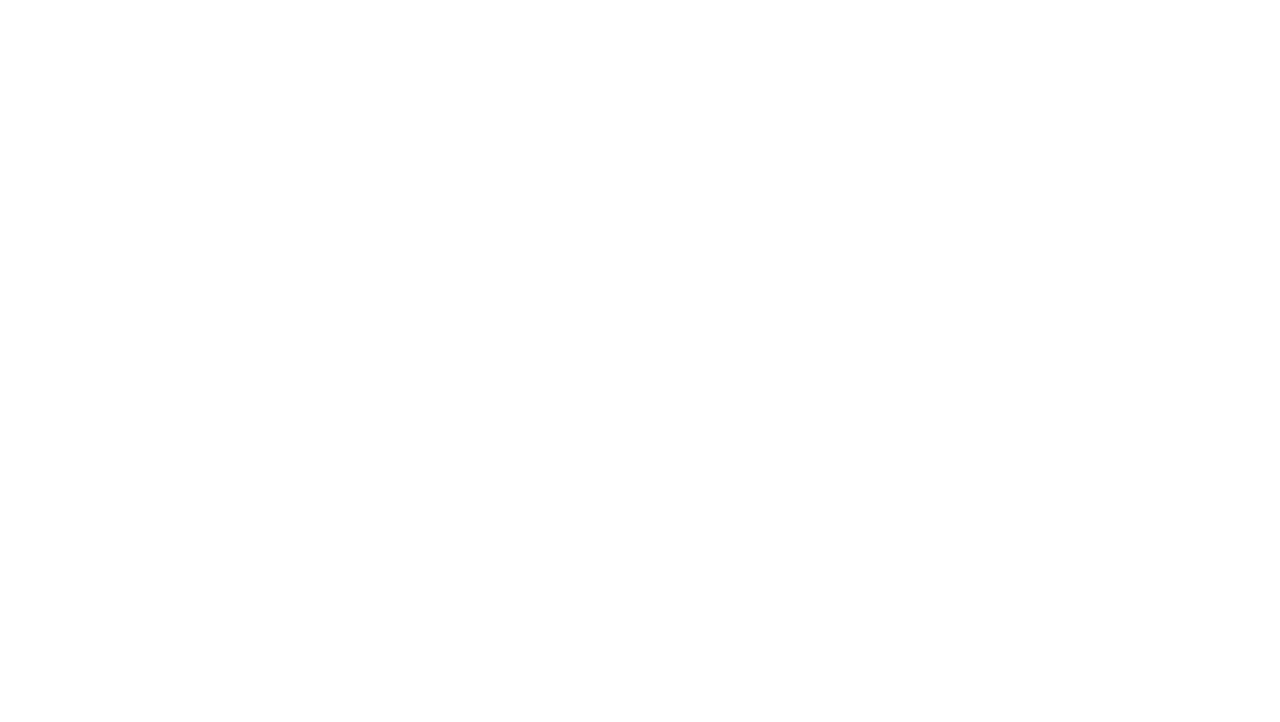
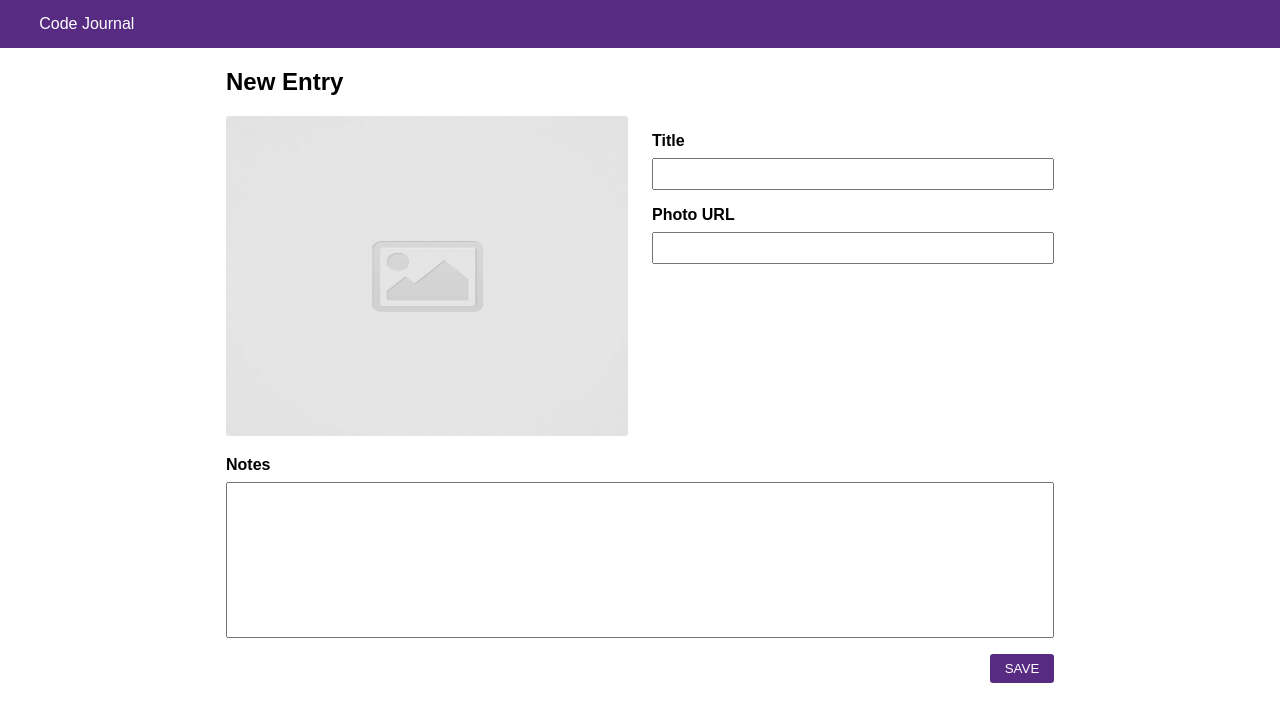
Before and after one commit to m-Cho1/code-journal, a website: page index.html in a window 1280 px wide. Drawn offline with Linux system fonts and the light colour scheme; a web font is replaced by a local one.

Commit message:
worked on creating entry form

```diff
--- a/css/styles.css
+++ b/css/styles.css
@@ -0,0 +1,61 @@
+.placeholder-img {
+  width: 100%;
+  height: 20rem;
+  border-radius: 0.2rem;
+  object-fit: fill;
+}
+
+.navbar {
+  background-color: #562b81;
+  color: white;
+  height: 3rem;
+}
+
+.style-header-title {
+  display: flex;
+  align-items: center;
+  padding-left: 1.7rem;
+  height: 3rem;
+}
+
+.font {
+  font-family: "Proza Libre", sans-serif;
+}
+
+.style-label {
+  font-family: "Proza Libre", sans-serif;
+  font-weight: bold;
+  padding-top: 1rem;
+  padding-bottom: 0.5rem;
+}
+
+.style-input {
+  height: 2rem;
+}
+
+.display-flex {
+  display: flex;
+}
+
+.display-column {
+  flex-direction: column;
+}
+
+textarea {
+  resize: none;
+}
+
+.button-container {
+  padding-top: 1rem;
+  display: flex;
+  justify-content: end;
+}
+
+.style-button {
+  border: none;
+  background-color: #562b81;
+  color: white;
+  border-radius: 0.2rem;
+  width: 4rem;
+  height: 1.8rem;
+}
--- a/index.html
+++ b/index.html
@@ -4,6 +4,9 @@
   <meta charset="UTF-8">
   <meta name="viewport" content="width=device-width, initial-scale=1.0">
   <title>Code Journal</title>
+  <link rel="preconnect" href="https://fonts.googleapis.com">
+  <link rel="preconnect" href="https://fonts.gstatic.com" crossorigin>
+  <link href="https://fonts.googleapis.com/css2?family=Proza+Libre&display=swap" rel="stylesheet">
   <link rel="icon" href="images/favicon.ico">
   <link
     rel="stylesheet"
@@ -17,8 +20,47 @@
 </head>
 <body>
   <header>
+    <div class="navbar font display-flex">
+      <div class="row">
+        <div class="column-full">
+          <div class="style-header-title">Code Journal</div>
+        </div>
+      </div>
+    </div>
   </header>
+
   <main>
+    <div class="container" data-view="entry-form">
+      <form action="">
+        <div class="row">
+          <div class="column-full">
+            <h2 class="font">New Entry</h2>
+          </div>
+        </div>
+        <div class="row">
+          <div class="column-half">
+            <img class="placeholder-img" src="images/placeholder-image-square.jpg" alt="placeholder-image-square">
+          </div>
+          <div class="column-half display-flex display-column">
+            <label for="title" class="style-label">Title</label>
+            <input id="title" name="title" type="text" required class="style-input">
+            <label for="photo-url" class="style-label">Photo URL</label>
+            <input id="photo-url" name="photo-url" type="url" required class="style-input">
+          </div>
+        </div>
+        <div class="row">
+          <div class="column-full display-flex display-column">
+            <label for="notes" class="style-label">Notes</label>
+            <textarea name="notes" id="notes" cols="30" rows="10"></textarea>
+          </div>
+        </div>
+        <div class="row">
+          <div class="column-full button-container">
+            <button class="font style-button">SAVE</button>
+          </div>
+        </div>
+      </form>
+    </div>
   </main>
   <script src="js/data.js"></script>
   <script src="js/main.js"></script>
```
